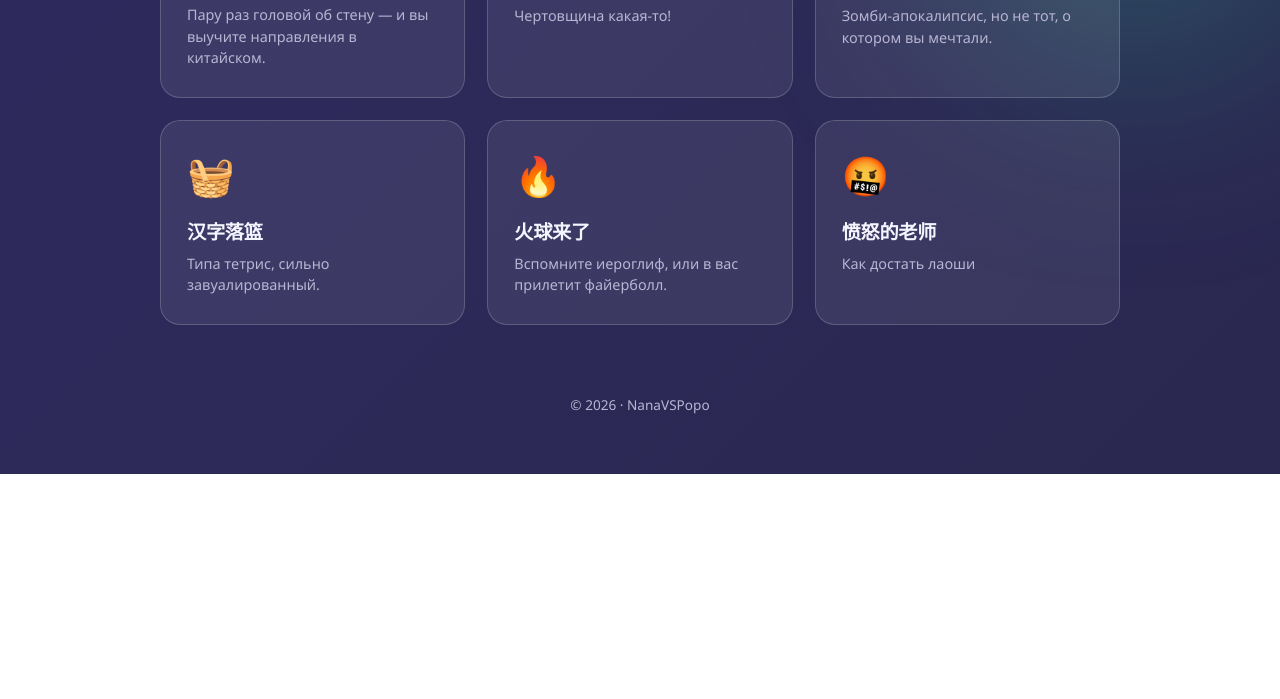
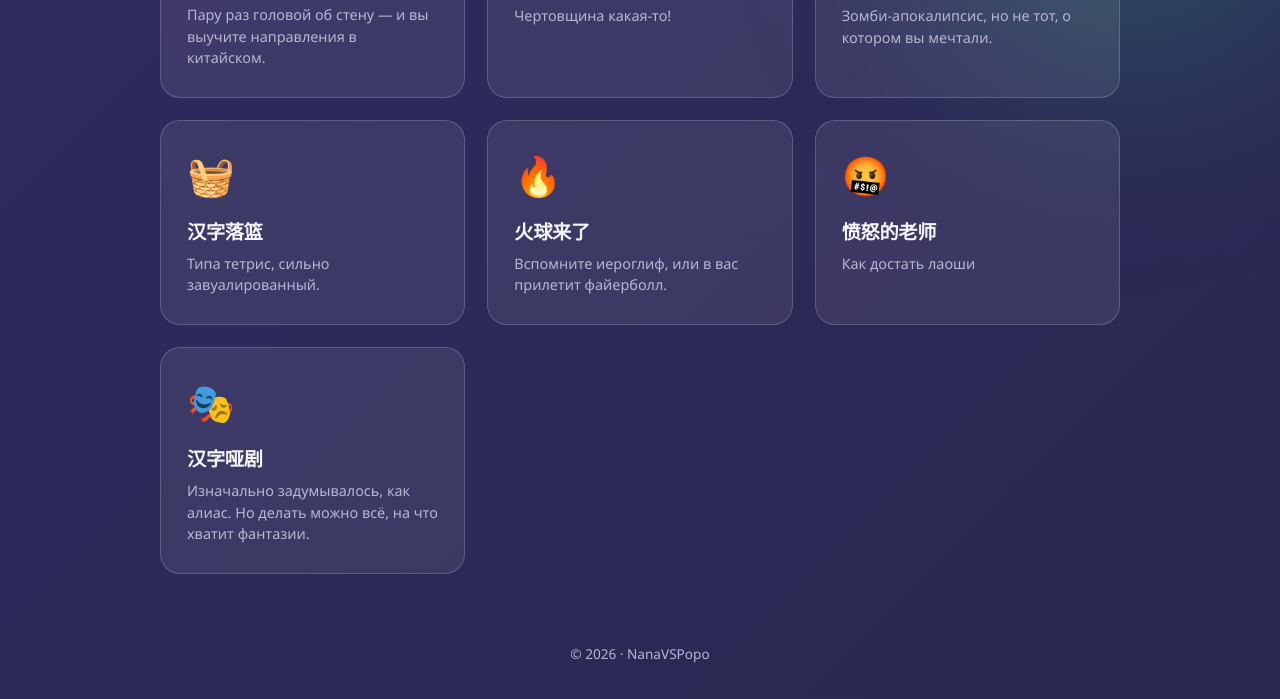
Before and after one commit to PolzaR/learn_chinese, a plain HTML site: page index.html in a window 1280 px wide. Shown: the part 784-1483 px from the top of the page. Before the commit the page ends 1258 px from the top, so only its background shows below. Drawn offline with Linux system fonts and the light colour scheme.

Commit message:
add alias into start page

```diff
--- a/index.html
+++ b/index.html
@@ -327,6 +327,14 @@
           <h3>愤怒的老师</h3>
           <p>Как достать лаоши</p>
         </a>
+
+        <a class="card orange" href="./alias">
+          <span class="arrow">→</span>
+          <span class="emoji">🎭</span>
+          <h3>汉字哑剧</h3>
+          <p>Изначально задумывалось, как алиас. Но делать можно всё, на что хватит фантазии.</p>
+        </a>
+
       </div>
     </section>
 
```
